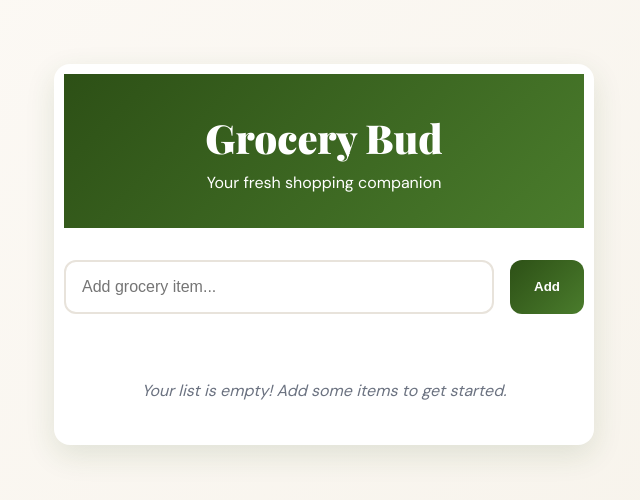
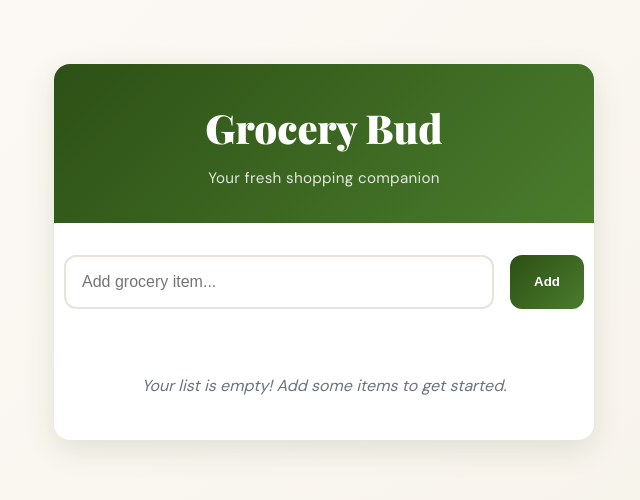
Before and after one commit to SuhanVerse/CRUD_REACT, a React (Vite) app: page / in a window 1280 px wide. Shown: the top 500 px of the page, without its empty margins (316-956 px from the left). Built offline with nearby package versions, Linux system fonts and the light colour scheme.

Commit message:
fix: all styling errors

```diff
--- a/src/App.jsx
+++ b/src/App.jsx
@@ -75,6 +75,7 @@ const App = () => {
             </div>
             <ToastContainer position="top-center" />
             <Form
+                key={editId}
                 addItem={addItem}
                 updateItemName={updateItemName}
                 editItemId={editId}
--- a/src/components/Form.jsx
+++ b/src/components/Form.jsx
@@ -4,13 +4,19 @@ import { useState } from "react";
 import { toast } from "react-toastify";
 import "./Form.css";
 
-const Form = ({ addItem, editItemId, updateItemName, itemToEdit, inputRef }) => {
+const Form = ({
+    addItem,
+    editItemId,
+    updateItemName,
+    itemToEdit,
+    inputRef,
+}) => {
     const [newItemName, setNewItemName] = useState(itemToEdit?.name || "");
 
     const handleSubmit = (e) => {
         e.preventDefault();
-    if (!newItemName) {
-      toast.error("please provide value");
+        if (!newItemName.trim()) {
+            toast.error("please provide a value");
             return;
         }
         if (editItemId) {
@@ -26,10 +32,10 @@ const Form = ({ addItem, editItemId, updateItemName, itemToEdit, inputRef }) =>
             <input
                 type="text"
                 className="form-input"
-        value={itemToEdit?.name || newItemName}
+                value={newItemName} // ✅ always driven by local state
                 ref={inputRef}
                 placeholder="Add grocery item..."
-        onChange={(event) => setNewItemName(event.target.value)}
+                onChange={(e) => setNewItemName(e.target.value)}
             />
             <button type="submit" className="form-submit">
                 {editItemId ? "Update" : "Add"}
--- a/src/global.css
+++ b/src/global.css
@@ -58,6 +58,8 @@ body {
     padding: 2rem;
     text-align: center;
     color: white;
+    /* ✅ pull header flush to card edges (overrides section-center padding) */
+    margin: -10px -10px 0 -10px;
 }
 
 .grocery-header h1 {
@@ -66,3 +68,11 @@ body {
     font-weight: 900;
     margin: 0;
 }
+
+/* ✅ subtitle style that was missing */
+.grocery-header p {
+    margin: 0.4rem 0 0;
+    font-size: 0.95rem;
+    opacity: 0.85;
+    letter-spacing: 0.02em;
+}
```
Lines whose indentation alone changed are shown as unchanged.
